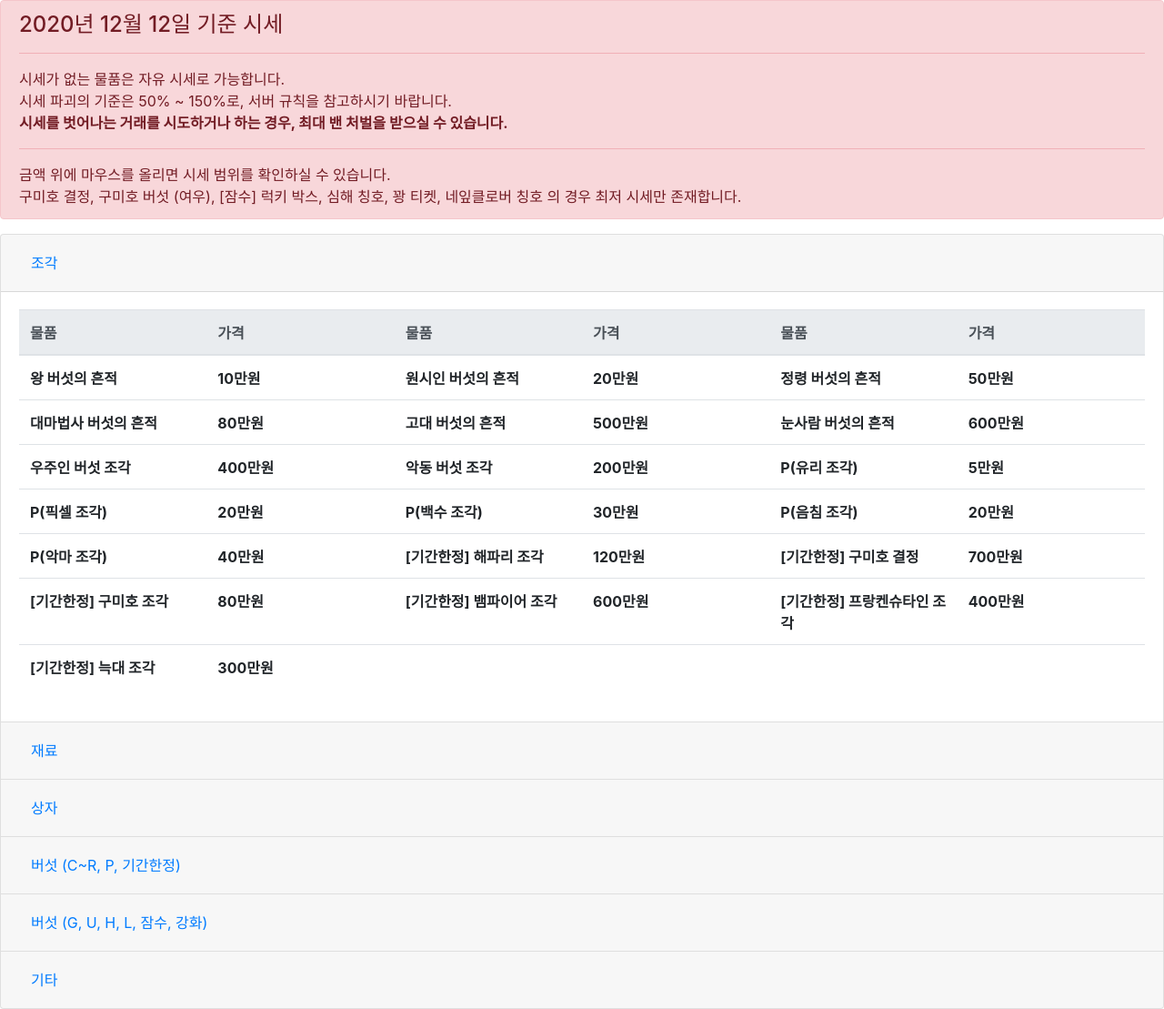
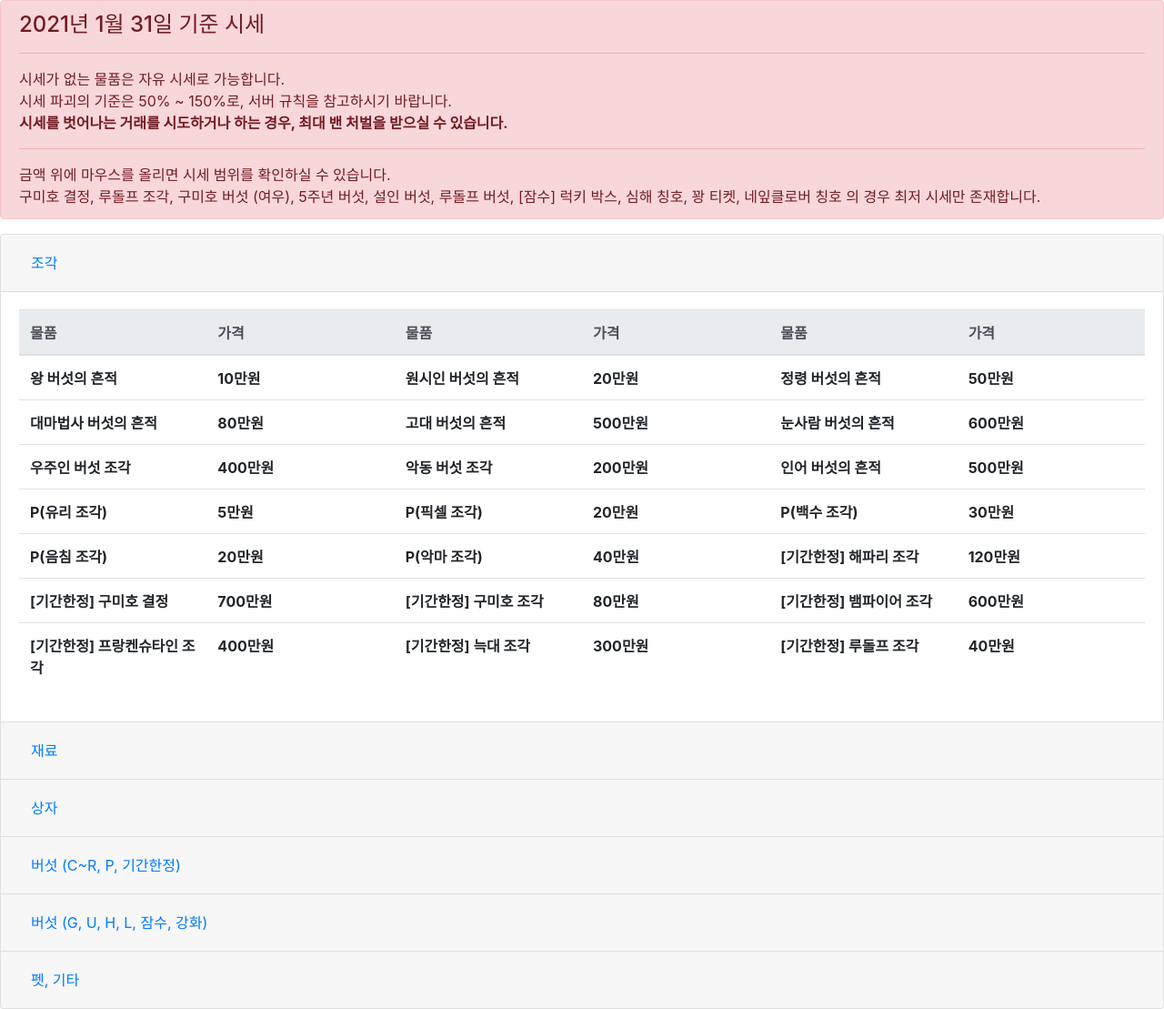
Before and after one commit to DetegiCE/detegice.github.io, a Jekyll site: the page built from kit/2020-09-08-kit-sise.md, in a window 1280 px wide. Shown: the whole page at 91% size. Built offline with Jekyll 4.4.1, drawn with Linux system fonts in a browser that asks for light colours; comment, search, counter and statistics services are not loaded.

Commit message:
price change

```diff
--- a/kit/2020-09-08-kit-sise.md
+++ b/kit/2020-09-08-kit-sise.md
@@ -49,18 +49,18 @@ popover : https://getbootstrap.com/docs/3.4/javascript/#popovers, http://jsfiddl
     // setting sises
     var namArr1 = new Array("왕 버섯의 흔적", "원시인 버섯의 흔적", "정령 버섯의 흔적",
                             "대마법사 버섯의 흔적", "고대 버섯의 흔적", "눈사람 버섯의 흔적",
-                            "우주인 버섯 조각", "악동 버섯 조각", "P(유리 조각)",
+                            "우주인 버섯 조각", "악동 버섯 조각", "인어 버섯의 흔적", "P(유리 조각)",
                             "P(픽셀 조각)", "P(백수 조각)", "P(음침 조각)",
                             "P(악마 조각)", "[기간한정] 해파리 조각", "[기간한정] 구미호 결정",
                             "[기간한정] 구미호 조각", "[기간한정] 뱀파이어 조각", "[기간한정] 프랑켄슈타인 조각",
-                            "[기간한정] 늑대 조각");
+                            "[기간한정] 늑대 조각", "[기간한정] 루돌프 조각");
     var priArr1 = new Array(100000, 200000, 500000,
                            800000, 5000000, 6000000,
-                           4000000, 2000000, 50000,
+                           4000000, 2000000, 5000000, 50000,
                            200000, 300000, 200000,
                            400000, 1200000, 7000000,
                            800000, 6000000, 4000000,
-                           3000000);
+                           3000000, 400000);
 
     var col1 = $('#collapseOne');
     var totStr = '<div class="card-body">';
@@ -82,12 +82,21 @@ popover : https://getbootstrap.com/docs/3.4/javascript/#popovers, http://jsfiddl
     col1.append(totStr);
 
     for(var i=1 ; i<=priArr1.length ; i++) {
-      if(i == 15) {
+      if(i == 16) {
         document.getElementById(curtag+String(i)).innerText = numToKor(priArr1[i-1]);
         document.getElementById(curtag+String(i)).setAttribute('rel','popover');
         document.getElementById(curtag+String(i)).setAttribute('data-trigger','hover');
         document.getElementById(curtag+String(i)).setAttribute('data-original-title','시세 범위');
         document.getElementById(curtag+String(i)).setAttribute('data-content',numToKor(priArr1[i-1])+' ~ : 구미호 결정은 최저 시세만 있습니다');
+        $('#'+curtag+String(i)).popover();
+        continue;
+      }
+      if(i == 21) {
+        document.getElementById(curtag+String(i)).innerText = numToKor(priArr1[i-1]);
+        document.getElementById(curtag+String(i)).setAttribute('rel','popover');
+        document.getElementById(curtag+String(i)).setAttribute('data-trigger','hover');
+        document.getElementById(curtag+String(i)).setAttribute('data-original-title','시세 범위');
+        document.getElementById(curtag+String(i)).setAttribute('data-content',numToKor(priArr1[i-1])+' ~ : 루돌프 조각은 최저 시세만 있습니다');
         $('#'+curtag+String(i)).popover();
         continue;
       }
@@ -212,7 +221,8 @@ popover : https://getbootstrap.com/docs/3.4/javascript/#popovers, http://jsfiddl
                             "P(백수)", "P(음침)", "P(악마)",
                             "[기간한정] 해파리", "[기간한정] 구미호 (사람)", "[기간한정] 구미호 (여우)",
                             "[기간한정] 달토끼", "[기간한정] 뱀파이어", "[기간한정] 프랑켄슈타인",
-                            "[기간한정] 늑대");
+                            "[기간한정] 늑대", "[기간한정] 5주년 버섯", "[기간한정] 설인 버섯",
+                            "[기간한정] 루돌프 버섯");
     var priArr4 = new Array(110000, 330000, 600000,
                             1500000, 1350000, 3500000,
                             2750000, 4250000, 4800000,
@@ -251,6 +262,33 @@ popover : https://getbootstrap.com/docs/3.4/javascript/#popovers, http://jsfiddl
         $('#'+curtag+String(i)).popover();
         continue;
       }
+      if(i == 26) {
+        document.getElementById(curtag+String(i)).innerText = numToKor(priArr4[i-1]);
+        document.getElementById(curtag+String(i)).setAttribute('rel','popover');
+        document.getElementById(curtag+String(i)).setAttribute('data-trigger','hover');
+        document.getElementById(curtag+String(i)).setAttribute('data-original-title','시세 범위');
+        document.getElementById(curtag+String(i)).setAttribute('data-content',numToKor(priArr4[i-1])+' ~ : 5주년 버섯은 최저 시세만 있습니다');
+        $('#'+curtag+String(i)).popover();
+        continue;
+      }
+      if(i == 27) {
+        document.getElementById(curtag+String(i)).innerText = numToKor(priArr4[i-1]);
+        document.getElementById(curtag+String(i)).setAttribute('rel','popover');
+        document.getElementById(curtag+String(i)).setAttribute('data-trigger','hover');
+        document.getElementById(curtag+String(i)).setAttribute('data-original-title','시세 범위');
+        document.getElementById(curtag+String(i)).setAttribute('data-content',numToKor(priArr4[i-1])+' ~ : 설인 버섯은 최저 시세만 있습니다');
+        $('#'+curtag+String(i)).popover();
+        continue;
+      }
+      if(i == 28) {
+        document.getElementById(curtag+String(i)).innerText = numToKor(priArr4[i-1]);
+        document.getElementById(curtag+String(i)).setAttribute('rel','popover');
+        document.getElementById(curtag+String(i)).setAttribute('data-trigger','hover');
+        document.getElementById(curtag+String(i)).setAttribute('data-original-title','시세 범위');
+        document.getElementById(curtag+String(i)).setAttribute('data-content',numToKor(priArr4[i-1])+' ~ : 루돌프 버섯은 최저 시세만 있습니다');
+        $('#'+curtag+String(i)).popover();
+        continue;
+      }
       document.getElementById(curtag+String(i)).innerText = numToKor(priArr4[i-1]);
       document.getElementById(curtag+String(i)).setAttribute('rel','popover');
       document.getElementById(curtag+String(i)).setAttribute('data-trigger','hover');
@@ -264,7 +302,7 @@ popover : https://getbootstrap.com/docs/3.4/javascript/#popovers, http://jsfiddl
                             "U(태권도)", "U(학생)", "U(항해사)",
                             "H(눈사람)", "H(우주인)", "H(악동)",
                             "L(왕)", "L(원시인)", "L(정령)",
-                            "L(대마법사)", "L(고대)", "[잠수] 서핑",
+                            "L(대마법사)", "L(고대)", "L(인어)", "[잠수] 서핑",
                             "C+(평범한)", "U+(항해사)", "G+(서커스)",
                             "잠수+(서핑)", "L+(정령)", "SS+(달고나)",
                             "U+(태권도)", "SSS+(응원단장)", "SSS+(천사)");
@@ -311,13 +349,13 @@ popover : https://getbootstrap.com/docs/3.4/javascript/#popovers, http://jsfiddl
                             "에메랄드곡괭이", "루비곡괭이", "낚시대",
                             "좋은낚시대", "고급진낚시대", "특급낚시대",
                             "강화보호권", "꽝 티켓", "[칭호] 심해",
-                            "[칭호] 네잎클로버");
+                            "[칭호] 네잎클로버", "[펫] 아기상어");
     var priArr6 = new Array(400, 20000, 50000, 2500000, 25000000,
                             200000, 100000, 600000,
                             2600000, 3600000, 50000,
                             250000, 2250000, 3000000,
                             6500000, 500000, 500000,
-                            5000000);
+                            5000000, 25000000);
 
     col1 = $('#collapseSix');
     var totStr = '<div class="card-body">';
@@ -411,13 +449,13 @@ popover : https://getbootstrap.com/docs/3.4/javascript/#popovers, http://jsfiddl
 </script>
 
 <div class="alert alert-danger" role="alert">
-    <h4 class="alert-heading">2020년 12월 12일 기준 시세</h4>
+    <h4 class="alert-heading">2021년 1월 31일 기준 시세</h4>
     <hr>
     <p class="mb-0" style="display: inline;">시세가 없는 물품은 자유 시세로 가능합니다.<br>
         시세 파괴의 기준은 <div id="curMin" class="il"></div>% ~ <div id="curMax" class="il"></div>%로, 서버 규칙을 참고하시기 바랍니다.<br>
         <strong>시세를 벗어나는 거래를 시도하거나 하는 경우, 최대 밴 처벌을 받으실 수 있습니다.</strong></p>
         <hr>
-        금액 위에 마우스를 올리면 시세 범위를 확인하실 수 있습니다.<br>구미호 결정, 구미호 버섯 (여우), [잠수] 럭키 박스, 심해 칭호, 꽝 티켓, 네잎클로버 칭호 의 경우 최저 시세만 존재합니다.
+        금액 위에 마우스를 올리면 시세 범위를 확인하실 수 있습니다.<br>구미호 결정, 루돌프 조각, 구미호 버섯 (여우), 5주년 버섯, 설인 버섯, 루돌프 버섯, [잠수] 럭키 박스, 심해 칭호, 꽝 티켓, 네잎클로버 칭호 의 경우 최저 시세만 존재합니다.
     </div>
 <div>
 
@@ -481,7 +519,7 @@ popover : https://getbootstrap.com/docs/3.4/javascript/#popovers, http://jsfiddl
       <div class="card-header" id="headingSix">
         <h2 class="mb-0">
           <button class="btn btn-link btn-block text-left collapsed" type="button" data-toggle="collapse" data-target="#collapseSix" aria-expanded="false" aria-controls="collapseSix">
-            기타
+            펫, 기타
           </button>
         </h2>
       </div>
```
Also changed, not shown: other parts of kit/2020-09-08-kit-sise.md (+4 -3 lines).
